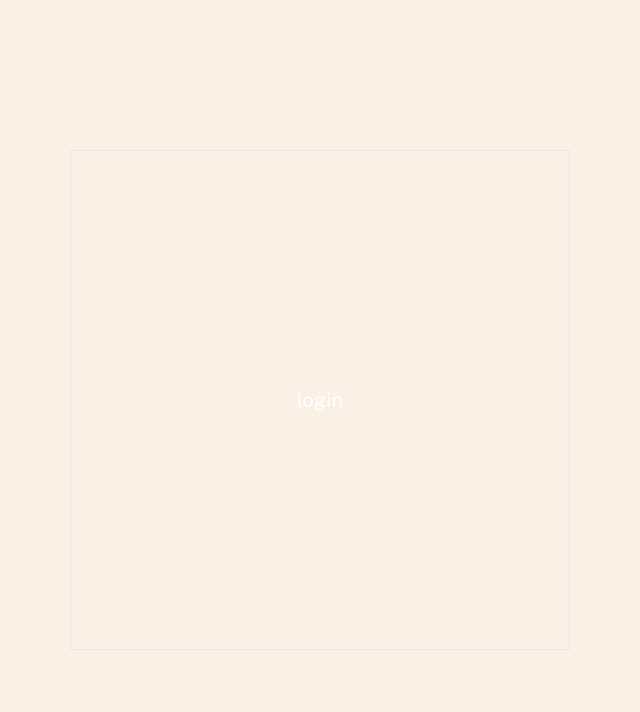
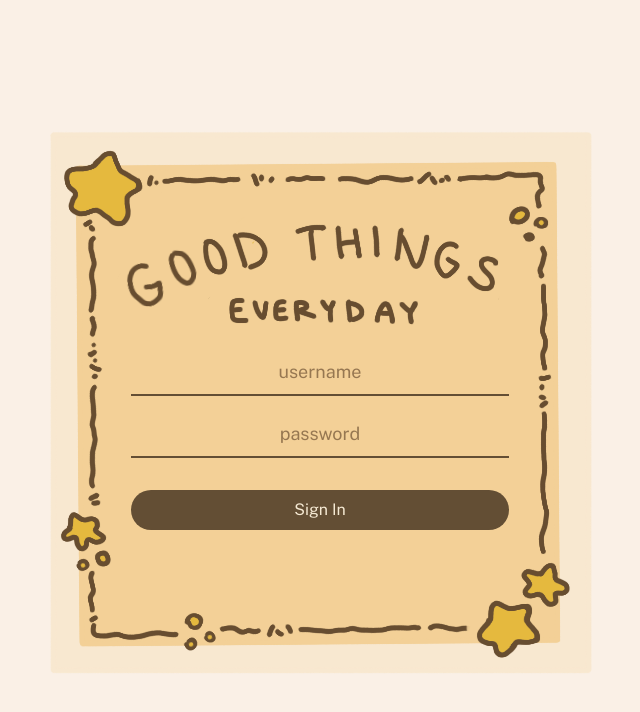
Before and after one commit to harshithamarepally/good-things-everyday, a Next.js app: page /login in a window 1280 px wide. Shown: the top 712 px of the page, without its empty margins (320-960 px from the left). Built offline with nearby package versions, Linux system fonts and the light colour scheme.

Commit message:
added username and password fields for login page form

```diff
--- a/src/app/globals.css
+++ b/src/app/globals.css
@@ -14,5 +14,4 @@
 
 body {
   background: var(--background);
-  font-family: var(--font-shadows), cursive;
 }
--- a/src/app/login/page.tsx
+++ b/src/app/login/page.tsx
@@ -1,8 +1,47 @@
+"use client";
+
+import { useState } from "react";
+import Image from "next/image";
+
 export default function LoginPage() {
+  const [username, setUsername] = useState("");
+  const [password, setPassword] = useState("");
+
   return (
     <main className="flex min-h-screen flex-col items-center justify-center bg-background">
-      <div className="flex h-[500px] w-[500px] items-center justify-center border border-gray-200">
-        <p className="font-sans text-xl text-white">login</p>
+      <div className="relative flex h-[600px] w-[600px] items-center justify-center p-12">
+        <div className="absolute inset-0">
+          <Image
+            src="/assets/title-note.png"
+            alt="note background"
+            fill
+            className="object-contain"
+            priority
+          />
+        </div>
+
+        <div className="relative z-10 flex w-full flex-col items-center gap-4 pt-10 text-center">
+          <form className="flex w-3/4 flex-col gap-4 mt-10">
+            <input
+              type="text"
+              placeholder="username"
+              value={username}
+              onChange={(e) => setUsername(e.target.value)}
+              className="border-b-2 border-[#634E34] bg-transparent py-2 text-center text-lg text-[#634E34] placeholder:text-[#967751] font-sans focus:outline-none"
+            />
+            <input
+              type="password"
+              placeholder="password"
+              value={password}
+              onChange={(e) => setPassword(e.target.value)}
+              className="border-b-2 border-[#634E34] bg-transparent py-2 text-center text-lg text-[#634E34] placeholder:text-[#967751] font-sans focus:outline-none"
+            />
+
+            <button className="mt-4 rounded-full bg-[#634E34] px-6 py-2 text-[#F5E9D3] hover:scale-105 transition-transform font-sans">
+              Sign In
+            </button>
+          </form>
+        </div>
       </div>
     </main>
   );
```
